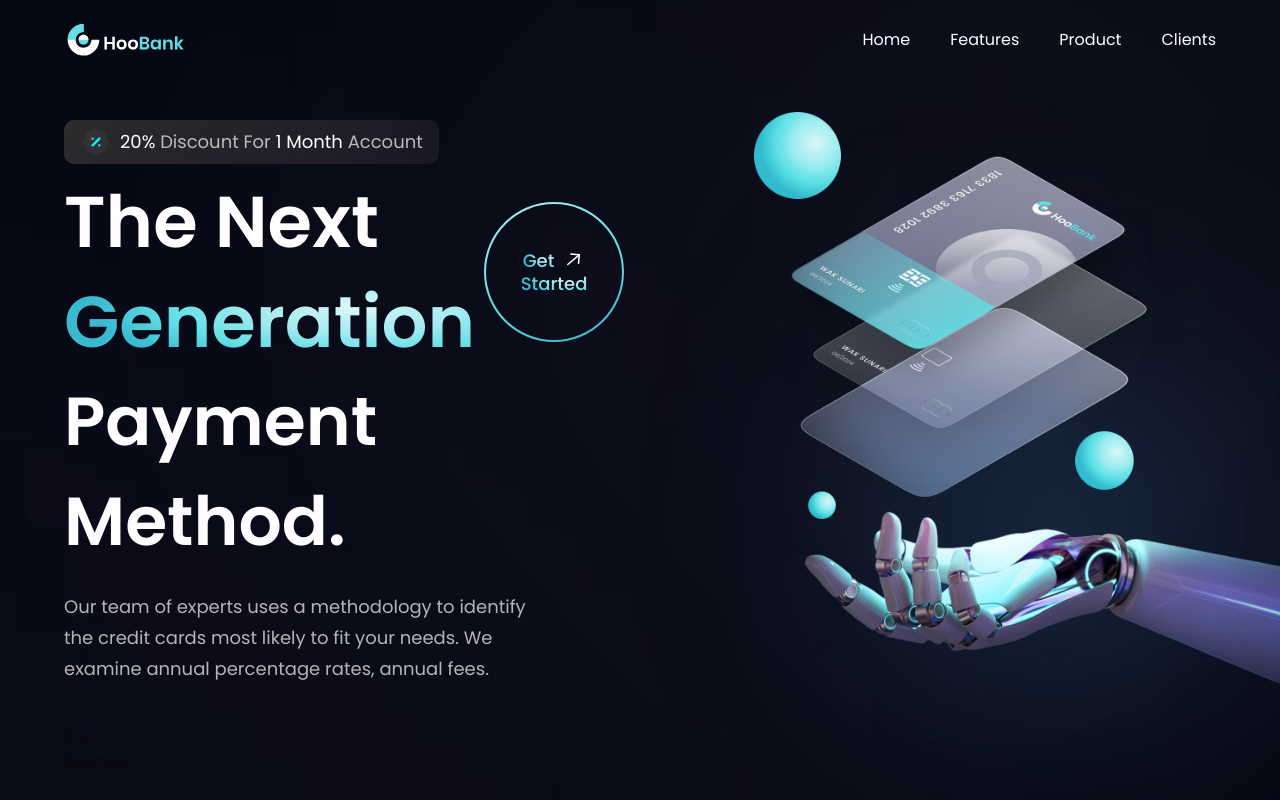
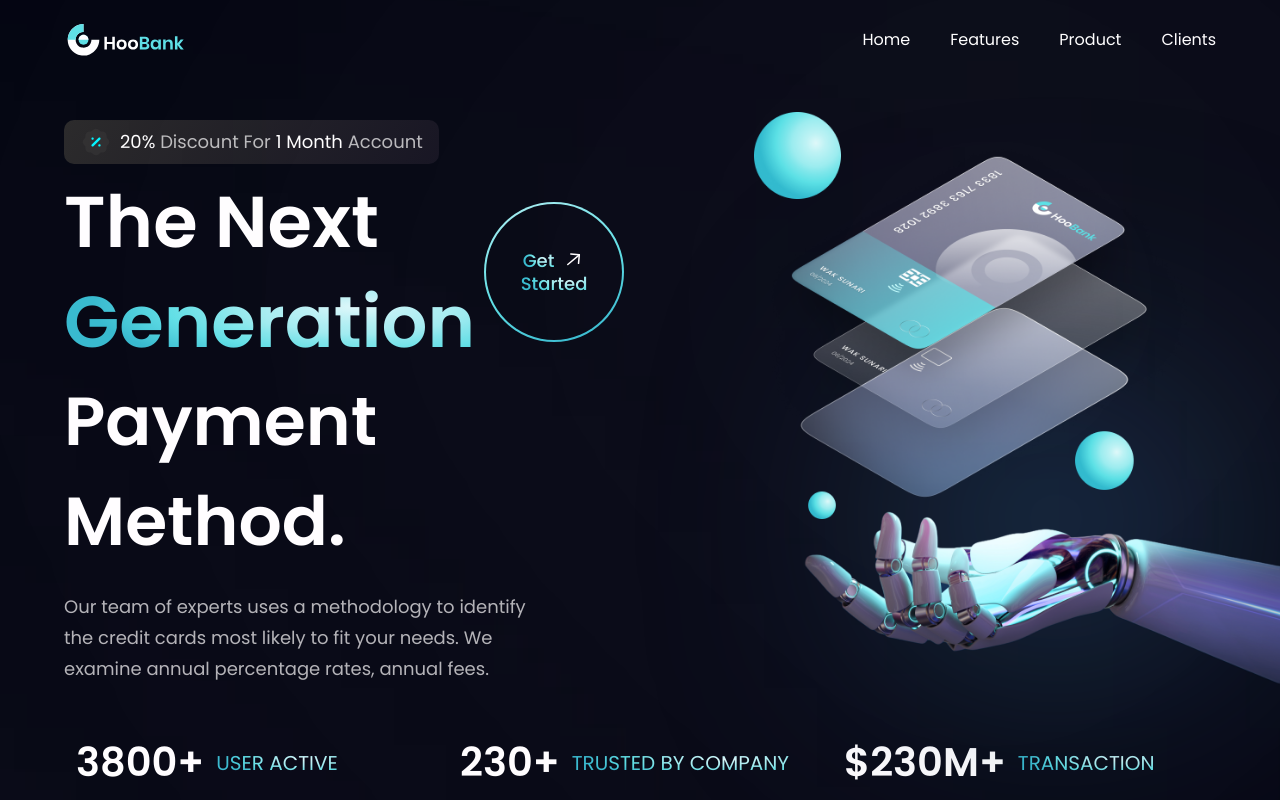
Before and after one commit to cemmertsimsek/bank-app, a React (Vite) app in the folder bank-app/: page / in a window 1280 px wide. Shown: the top 800 px of the page. Built offline with nearby package versions, Linux system fonts and the light colour scheme.

Commit message:
stats is completed

```diff
--- a/bank-app/src/components/Stats.jsx
+++ b/bank-app/src/components/Stats.jsx
@@ -1,7 +1,23 @@
 import React from "react";
+import { stats } from "../constants";
+import styles from "../style";
 
-const Stats = () => {
-  return <div>Stats</div>;
-};
+const Stats = () => (
+  <section className={`${styles.flexCenter} flex-row flex-wrap sm:mb-20 mb-6`}>
+    {stats.map((stat) => (
+      <div
+        key={stat.id}
+        className={`flex-1 flex justify-start items-center flex-row m-3`}
+      >
+        <h4 className="font-poppins font-semibold xs:text-[40px] text-[30px] xs:leading-[53px] leading-[43px] text-white ">
+          {stat.value}
+        </h4>
+        <p className="font-poppins font-normal xs:text-[20px] text-[15px] xs:leading-[26px] leading-[21px] text-gradient uppercase ml-3 ">
+          {stat.title}
+        </p>
+      </div>
+    ))}
+  </section>
+);
 
 export default Stats;
```
